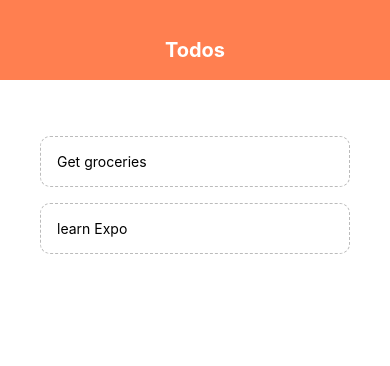
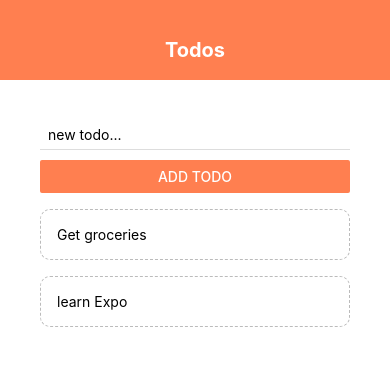
Before and after one commit to lluisguardiola/expoTodoAppPractice, a React Native app: screen / in a window 390 px wide. Shown: the top 366 px of the page. Built offline with nearby package versions, Linux system fonts and the light colour scheme.

Commit message:
addtodo component

```diff
--- a/App.js
+++ b/App.js
@@ -2,6 +2,7 @@
 import { StyleSheet, Text, View, FlatList, TouchableOpacity } from 'react-native'
 import Header from './components/header'
 import TodoItem from './components/todoitem'
+import AddTodo from './components/addtodo'
 
 export default function App() {
 	const [todos, setTodos] = useState([
@@ -15,14 +16,31 @@
 		})
 	}
 
+	const submitHandler = (text) => {
+		setTodos((prevTodos) => {
+			return [{
+				text,
+				key: Math.random().toString()
+			},
+			...prevTodos]
+		})
+	}
+
 	return (
 		<View style={styles.container}>
+
 			<Header />
+
 			<View style={styles.content}>
-				{/* to form  */}
+
+				<AddTodo
+					submitHandler={submitHandler}
+				/>
+
 				<View style={styles.list}>
+
 					<FlatList
-						// keyExtractor={()}
+						keyExtractor={todos => todos.key}
 						data={todos}
 						renderItem={({item}) => (
 							<TodoItem
@@ -31,8 +49,11 @@
 							/>
 						)}
 					/>
+
 				</View>
+
 			</View>
+
 		</View>
 	)
 }
--- /dev/null
+++ b/components/addtodo.js
@@ -0,0 +1,38 @@
+import React, {useState} from 'react'
+import {StyleSheet, View, TextInput, Button} from 'react-native'
+
+export default function AddTodo({ submitHandler }) {
+	const [text, setText] = useState('')
+
+	const changeHandler = (val) => {
+		setText(val)
+	}
+
+	return (
+		<View>
+			<TextInput
+				placeholder='new todo...'
+				style={styles.input}
+				onChangeText={changeHandler}
+			/>
+			<Button
+				onPress={() => submitHandler(text)}
+				title='Add todo'
+				color='coral'
+			/>
+		</View>
+	)
+}
+
+const styles = StyleSheet.create({
+	input: {
+		marginBottom: 10,
+		paddingHorizontal: 8,
+		paddingVertical: 6,
+		borderBottomWidth: 1,
+		borderBottomColor: '#ddd'
+	},
+	button: {
+		color: 'coral'
+	}
+})
```
